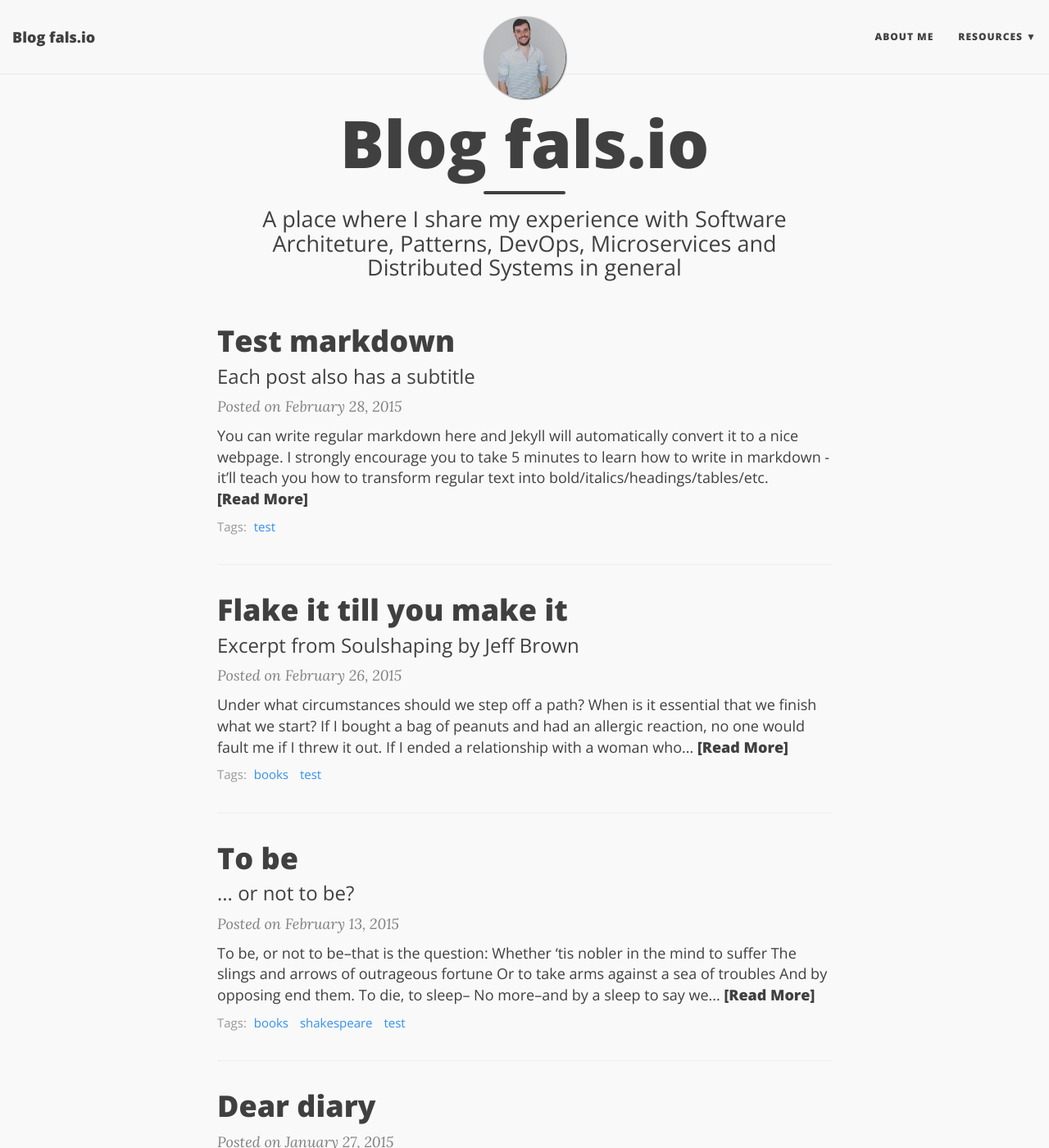
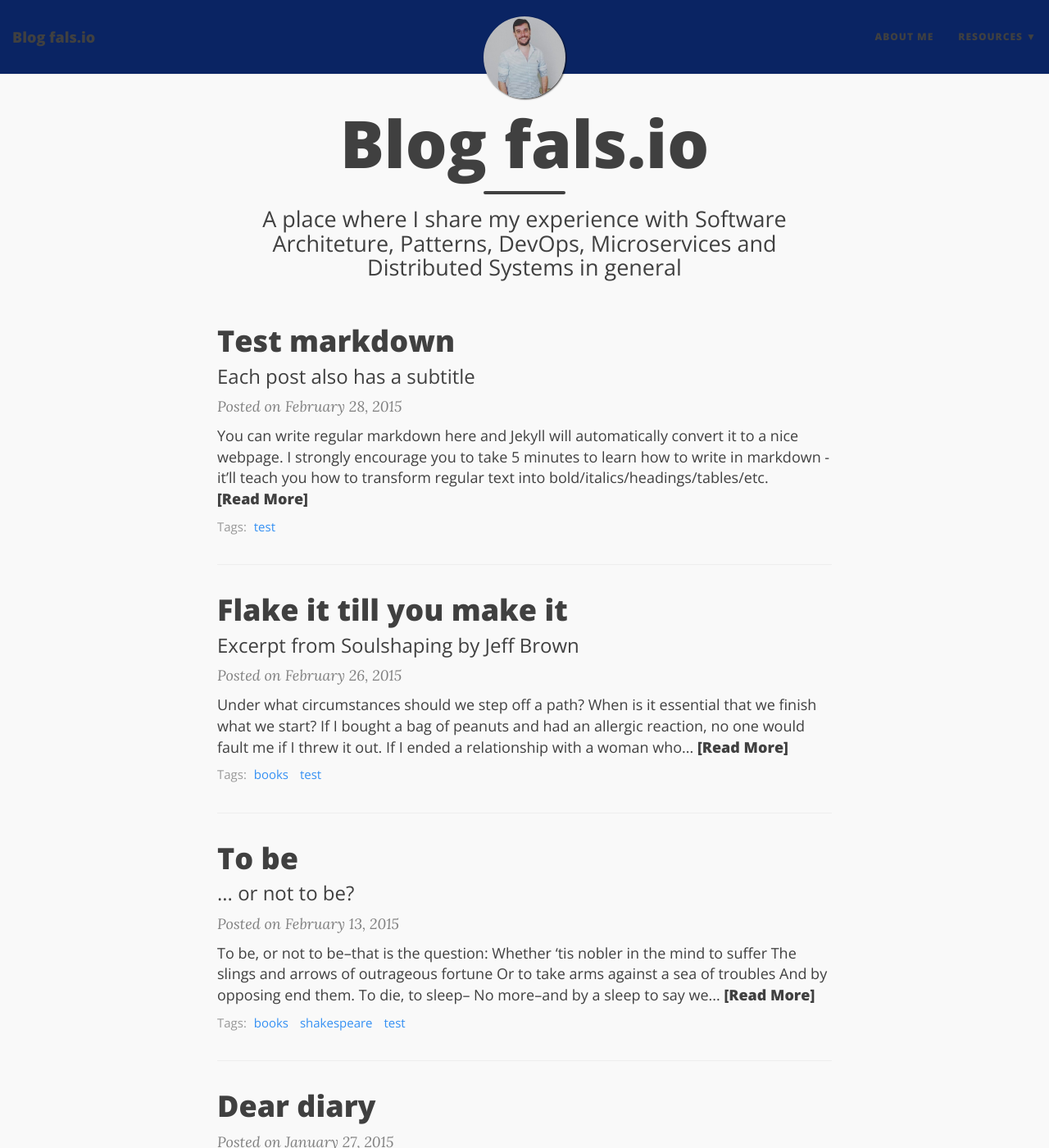
Before and after one commit to fals/fals.github.io, a Jekyll site: the page built from index.html, in a window 1280 px wide and 1400 px high. Shown: the whole window at 82% size. Built offline with Jekyll 4.4.1, drawn with Linux system fonts in a browser that asks for light colours; nearby versions of some CDN libraries; the list of posts is cut into pages by our own code.

Commit message:
nav-bar color

```diff
--- a/_config.yml
+++ b/_config.yml
@@ -39,7 +39,7 @@ avatar: "/img/avatar-icon.jpg"
 
 # Personalize the colors in your website. Colour values can be any valid CSS colour
 
-navbar-col: "0A2463"
+navbar-col: "#0A2463"
 navbar-text-col: "#404040"
 navbar-children-col: "#F5F5F5"
 page-col: "#F9F9F9"
```
